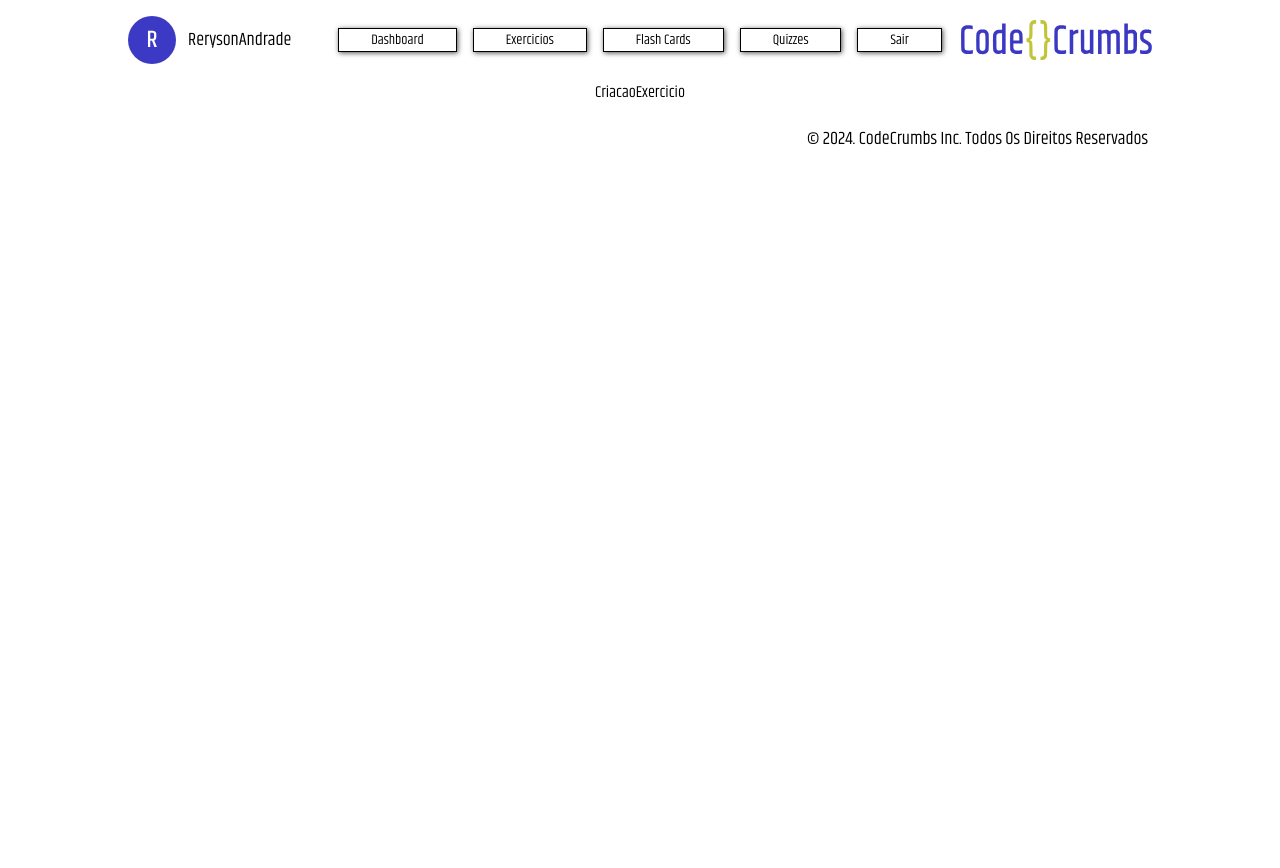
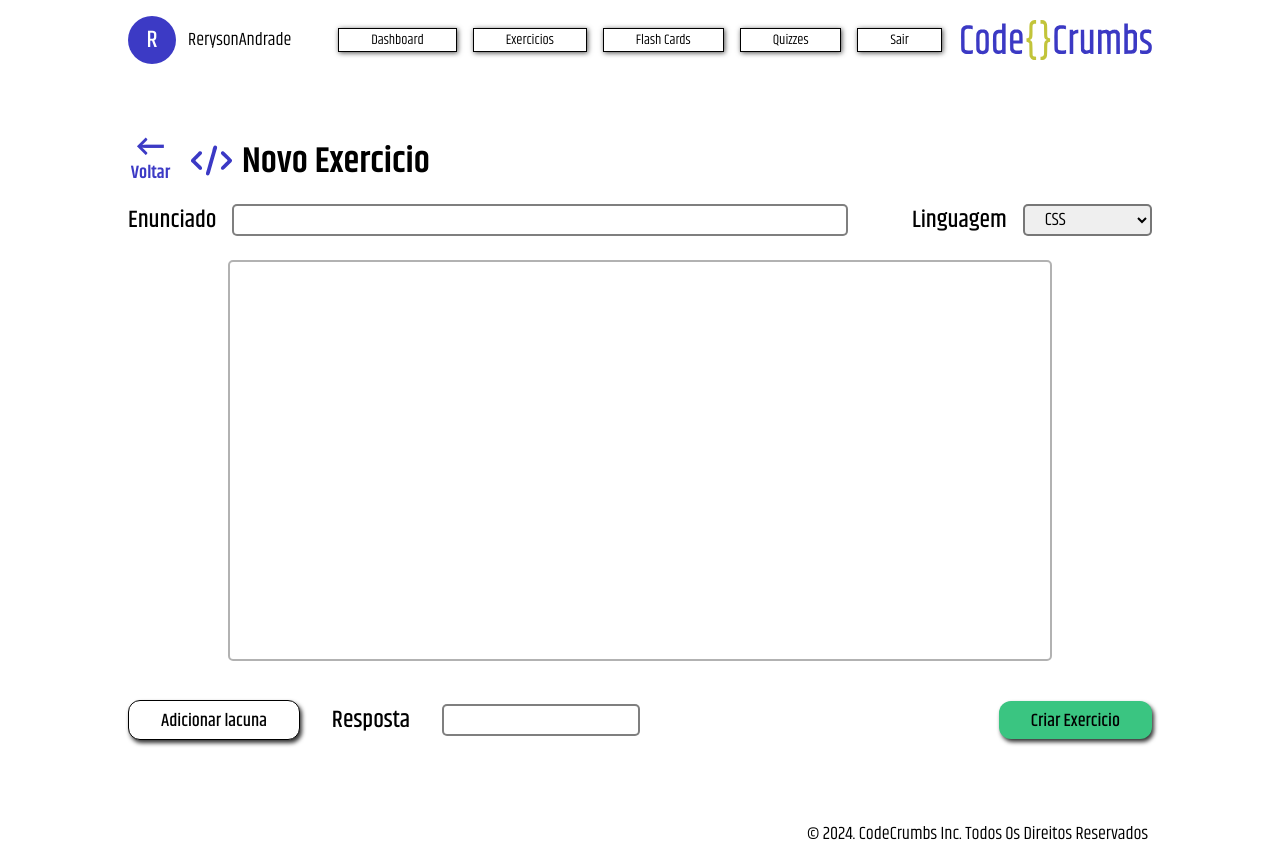
Before and after one commit to AndradeReryson/CodeCrumbs-Website, a React (Create React App) app: page /home/exercicios/novo in a window 1280 px wide. Before the commit the page ends 800 px from the top, so only its background shows below. Built offline with nearby package versions, Linux system fonts and the light colour scheme.

Commit message:
feat: tela estática de criação de exercicio

```diff
--- /dev/null
+++ b/src/components/ButtonVoltar.css
@@ -0,0 +1,21 @@
+.buttonVoltar{
+    height: 45px;
+    width: 45px;
+    display: grid;
+    grid-template-rows: 20px 25px;
+    gap: 3px;
+    padding: 0 1rem 0 0;
+    align-items: center;
+    justify-content: center;
+    text-align: center;
+    user-select: none;
+    cursor: pointer;
+}
+
+    .buttonVoltar h6,
+    .buttonVoltar h4{
+        color: var(--azul);
+        font-weight: 600;
+        padding: 0;
+        margin: 0;
+    }
--- /dev/null
+++ b/src/components/ButtonVoltar.js
@@ -0,0 +1,21 @@
+import React from 'react'
+import './ButtonVoltar.css'
+import './general/Theme.css'
+import { useNavigate } from 'react-router-dom'
+
+const ButtonVoltar = () => {
+  const navigate = useNavigate();
+
+	const voltarPagina = () => {
+		navigate(-1)
+	}
+
+  return (
+    <div className='buttonVoltar' onClick={voltarPagina}>
+        <h4>&larr;</h4>
+        <h6>Voltar</h6>
+    </div>
+  )
+}
+
+export default ButtonVoltar
--- a/src/components/Container.js
+++ b/src/components/Container.js
@@ -14,10 +14,11 @@ import './Container.css'
  * @param {String} flexDirection define o eixo de alinhamento do flex box.
  * @param {String} justifyContent define o alinhamento horizontal dos items. Varia dependendo do flexDirection
  * @param {String} alignItems define o alinhamento vertical dos items. Varia dependendo do flexDirection
+ * @param {String} flexWrap define se o flex permite quebra de linha e também faz funcionar o atributo "flex" dos elementos
  * @param {Node} children recebe todos os elementos inseridos dentro da tag do componente
  * @returns
  */
-const Container = ({width, height, margin, padding, flexDirection, justifyContent, alignItems, flexWrap, children}) => {
+const Container = ({width, height, margin, padding, flexDirection, justifyContent, alignItems, flexWrap, gap, children}) => {
   return (
     <div
         className="container"
@@ -29,7 +30,8 @@ const Container = ({width, height, margin, padding, flexDirection, justifyConten
           alignItems: alignItems,
           justifyContent: justifyContent,
           padding: padding,
-          flexWrap: flexWrap
+          flexWrap: flexWrap,
+          gap: gap
         }}
     >
         <>{children}</>
@@ -46,6 +48,7 @@ Container.propTypes = {
     alignItems:     PropTypes.string,
     justifyContent: PropTypes.string,
     flexWrap:       PropTypes.string,
+    gap:            PropTypes.string,
     children:       PropTypes.node
 }
 
@@ -57,7 +60,8 @@ Container.defaultProps = {
     flexDirection:  'column',
     alignItems:     'center',
     justifyContent: 'flex-start',
-    flexWrap:       'nowrap'
+    flexWrap:       'nowrap',
+    gap:            '0'
 }
 
 export default Container
--- /dev/null
+++ b/src/components/InputInvisivel.css
@@ -0,0 +1,3 @@
+.inputInvisivel{
+    border: none;
+}
--- /dev/null
+++ b/src/components/InputInvisivel.js
@@ -0,0 +1,26 @@
+import React from 'react'
+import './InputInvisivel.css'
+import './general/Theme.css'
+import { useEffect, useRef } from 'react'
+
+const InputInvisivel = ({id}) => {
+	const input = useRef();
+
+	useEffect(() => {
+		input.current.addEventListener('keydown', (e) => {
+			if(e.keyCode === 9){
+				e.preventDefault();
+				input.current.value += "    ";
+			}
+
+		})
+	}, [])
+
+  return (
+    <>
+			<input ref={input} id={id} className='inputInvisivel font_h6' type="text" autoComplete="off"/>
+    </>
+  )
+}
+
+export default InputInvisivel
--- a/src/components/general/Theme.css
+++ b/src/components/general/Theme.css
@@ -89,6 +89,20 @@ h6,
     color: var(--cinzaEscuro);
 }
 
+input{
+    height: 1rem;
+    border: 2px solid rgba(0, 0, 0, 0.5);
+    border-radius: 5px;
+    padding: 6px;
+}
+
+select{
+    height: 2rem;
+    border: 2px solid rgba(0, 0, 0, 0.5);
+    border-radius: 5px;
+    padding: 0 1rem 0 1rem;
+}
+
 input[type="checkbox"] {
     accent-color: var(--azul);
     margin: 0 0.5rem;
--- a/src/pages/CriacaoExercicio.css
+++ b/src/pages/CriacaoExercicio.css
@@ -0,0 +1,51 @@
+/* BANNER E BOTOES DE NAVEGACAO NA LINHA DO BANNER */
+.listaBanner{
+    height: 100%;
+    width: 100%;
+    /**/
+    display: flex;
+    align-items: center;
+}
+
+    .listaBanner img{
+        height: 45px;
+        padding: 0.5rem 0;
+        user-select: none;
+    }
+
+    .listaBanner h3{
+        margin: 4px 0 0 0;
+        padding: 0.5rem;
+    }
+
+    .listaBanner h6{
+        margin: 0;
+        padding: 0.8rem 0.5rem;
+        height: 18px;
+        line-height: 18px;
+    }
+
+.fillSpace {
+    width: 100%;
+}
+/* LINHA DO CÓDIGO DO EXERCICIO */
+.codigoExercicio{
+    align-items: center;
+    height: auto;
+    border: 2px solid rgba(0, 0, 0, 0.3);
+    border-radius: 5px;
+    width: 80%;
+    display: grid;
+    grid-template-columns: 1fr;
+    grid-template-rows: repeat(10, calc(5dvh - 3px));
+    gap: 3px;
+}
+
+/* LINHA DOS BOTÕES DE ENVIAR RESPOSTA E VER RESPOSTA */
+.lacunaRespostaBotoes{
+    width: auto;
+    height: 100%;
+    display: flex;
+    gap: 2rem;
+    align-items: center;
+}
--- a/src/pages/CriacaoExercicio.js
+++ b/src/pages/CriacaoExercicio.js
@@ -1,10 +1,91 @@
-import React from 'react'
+import React, { useRef, useEffect } from 'react'
 import '../components/general/Theme.css'
 import './CriacaoExercicio.css'
+import Icon_exercicio from '../assets/icon_atv_exercicio.svg'
+import Button from '../components/Button'
+import ButtonVoltar from '../components/ButtonVoltar'
+import Container from '../components/Container'
+import InputInvisivel from '../components/InputInvisivel'
 
 const CriacaoExercicio = () => {
+  const divCodigo = useRef();
+
+  const adicionarListeners = () => {
+    let total_inputs = 10;
+
+    for(let i = 0; i < total_inputs-1; i++){
+      let input = divCodigo.current.childNodes[i];
+      let proximo_input = divCodigo.current.childNodes[i+1]
+
+      input.addEventListener('keydown', (e) => {
+        if(e.key === 'Enter'){
+          proximo_input.focus()
+        }
+      })
+    }
+  }
+
+  useEffect(() => {
+    adicionarListeners()
+  }, [])
+
   return (
-    <div>CriacaoExercicio</div>
+    <Container width="80vw" height="85vh" flexDirection="column" justifyContent="start" padding="5dvh 0 0 0">
+
+      {/* LINHA BANNER - BOTAO VOLTAR - TEXTO NOVO EXERCICIO */}
+      <Container width="80vw" height="10dvh" flexDirection="row" alignItems="center">
+        <div className='listaBanner'>
+          <ButtonVoltar />
+          <img src={Icon_exercicio} alt="..."></img>
+          <h3> Novo Exercicio </h3>
+        </div>
+      </Container>
+
+      {/* LINHA ENUNCIADO + LINGUAGEM */}
+      <Container width="80vw" height="5dvh" flexDirection="row" alignItems="center" gap="4rem">
+        <Container width="60vw" height="5dvh" flexDirection="row" alignItems="center" justifyContent="start" gap="1rem">
+          <label className='font_h5' htmlFor='input_enunciado'>Enunciado</label>
+          <input className='font_h6 fillSpace' id='input_enunciado' />
+        </Container>
+
+        <Container width="20vw" height="5dvh" flexDirection="row" alignItems="center" justifyContent="start" gap="1rem">
+          <label className='font_h5' htmlFor='select_linguagem'>Linguagem</label>
+          <select className='font_h6 fillSpace' id="select_linguagem">
+            <option value="CSS" selected>CSS</option>
+            <option value="SQL">SQL</option>
+          </select>
+        </Container>
+      </Container>
+
+      {/* WRAPPER DO CODIGO DO EXERCICIO */}
+      <Container width="80vw" height="55dvh" flexDirection="column" alignItems="center" justifyContent="center">
+        <div ref={divCodigo} className='codigoExercicio'>
+          <InputInvisivel id="inputLinha1"/>
+          <InputInvisivel id="inputLinha2"/>
+          <InputInvisivel id="inputLinha3"/>
+          <InputInvisivel id="inputLinha4"/>
+          <InputInvisivel id="inputLinha5"/>
+          <InputInvisivel id="inputLinha6"/>
+          <InputInvisivel id="inputLinha7"/>
+          <InputInvisivel id="inputLinha8"/>
+          <InputInvisivel id="inputLinha9"/>
+          <InputInvisivel id="inputLinha10"/>
+        </div>
+      </Container>
+
+      {/* BOTOES DO EXER */}
+      <Container width="80vw" height="10dvh" flexDirection="row" alignItems="center" justifyContent="space-between">
+        <div className='lacunaRespostaBotoes'>
+          <Button cor="branco" texto="Adicionar lacuna"/>
+          <label className="font_h5" htmlFor='input_resposta'>Resposta</label>
+          <input className="font_h6" type='text' />
+        </div>
+        <div>
+          <Button cor="verde" texto="Criar Exercicio" />
+        </div>
+      </Container>
+
+    </Container>
   )
 }
 
```
